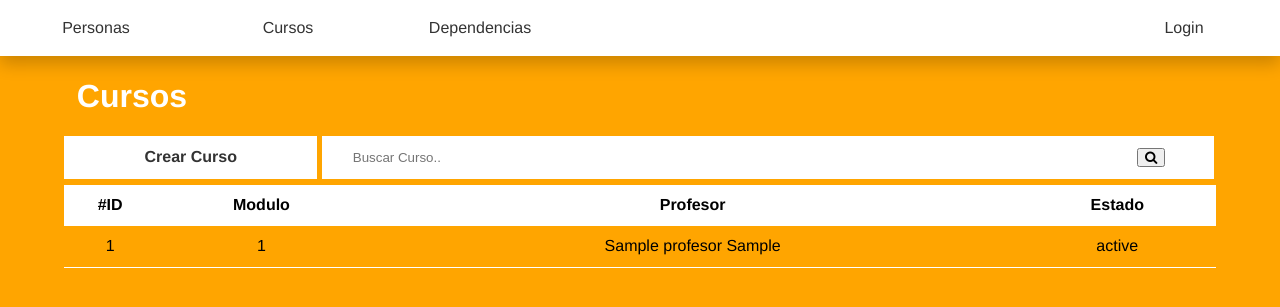
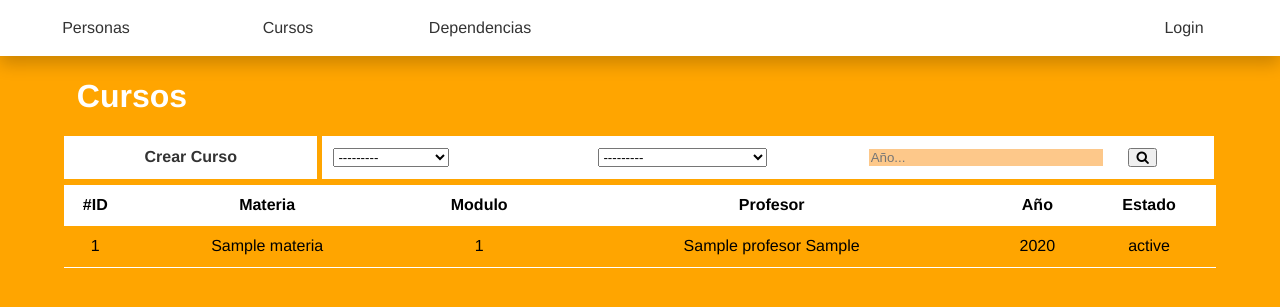
Before and after one commit to GeOnE-357/ProyectoEspacio, a Django app: page /Curso/ in a window 1280 px wide. Shown: the part 119-426 px from the top of the page. Run offline with Django 3.2, Linux system fonts and the light colour scheme; tables that the repository leaves empty hold one stand-in row (values such as "Sample post").

Commit message:
Arreglado el problema de la busqueda.

```diff
--- /dev/null
+++ b/cursos/filters.py
@@ -0,0 +1,7 @@
+from .models import Curso
+import django_filters
+
+class CursoFilter(django_filters.FilterSet):
+	class Meta:
+		model = Curso
+		fields = ['materiaID', 'profesorID', 'anio']
--- a/cursos/models.py
+++ b/cursos/models.py
@@ -16,7 +16,7 @@ class Materia(models.Model):
 	nombre=models.CharField(max_length=50)
 	tipo=models.CharField(max_length=20)
 	def __str__(self):
-		return self.nombre +'/'+self.tipo
+		return self.nombre
 
 class Mes(models.Model):
 	mes=models.CharField(max_length=15)
--- a/cursos/views.py
+++ b/cursos/views.py
@@ -1,9 +1,15 @@
 from django.shortcuts import render, redirect
 from .models import Curso, Materia, Mes, Asistencia
+from personas.models import Profesor
 from .forms import CursoForm, MateriaForm
+from .filters import CursoFilter
 
 def cursosListar(request):
-	return render(request, 'cursos/index.html', {'cursos': Curso.objects.all()})
+	cursos= Curso.objects.all()
+	materias = Materia.objects.all()
+	profes = Profesor.objects.all()
+	filtro = CursoFilter(request.GET, queryset=cursos)
+	return render(request, 'cursos/index.html', {'filtro':filtro, 'materias':materias, 'profes':profes} )
 
 
 def cursosCrear(request):
--- a/personas/views.py
+++ b/personas/views.py
@@ -9,13 +9,11 @@ def personasListar(request, tipo):
 	if a == 'Profesor':
 		personas = Profesor.objects.all()
 		filtro = ProfesorFilter(request.GET, queryset=personas)
-		return render(request, 'personas/index.html', {
-			'personas':personas, 'filtro':filtro, 'tipo':a})
+		return render(request, 'personas/index.html', {'filtro':filtro, 'tipo':a})
 	else:
 		personas = Alumno.objects.all()
 		filtro = AlumnoFilter(request.GET, queryset=personas)
-		return render(request, 'personas/index.html', {
-			'personas':personas, 'filtro':filtro, 'tipo':a})
+		return render(request, 'personas/index.html', {'filtro':filtro, 'tipo':a})
 
 
 def personaNuevo(request, tipo):
--- a/templates/cursos/index.html
+++ b/templates/cursos/index.html
@@ -4,27 +4,29 @@
 
 {% block content %}
 <h1>Cursos</h1>
+
   <div class="sub-nav">
     <a class="sub-btn" href="{% url 'cursos-crear' %}">Crear Curso</a>
-    <form type="get" action=".">
-      <input type="text" placeholder="Buscar Curso.." name="search">
-      <button type="submit"><i class="fa fa-search"></i></button>
-    </form>
+    {% include '../filtros/filtroCurso.html' %}
   </div>
   <div class="box">
     <table class="table ">
       <tr>
         <th>#ID</th>
+        <th>Materia</th>
         <th>Modulo</th>
         <th>Profesor</th>
+        <th>Año</th>
         <th>Estado</th>
       </tr>
   		<tbody>
-        {% for Curso in cursos %}
+        {% for Curso in filtro.qs %}
         <tr>
             <td><a {% if user.is_staff %} href="" {% endif %}>{{ Curso.id }}</a></td>
+            <td> {{ Curso.materiaID }} </td>
             <td> {{ Curso.modulo }} </td>
             <td> {{ Curso.profesorID }} </td>
+            <td> {{ Curso.anio }} </td>
             <td> {{ Curso.estado }} </td>
 	       </tr>
         {% endfor %}
--- /dev/null
+++ b/templates/filtros/filtroCurso.html
@@ -0,0 +1,22 @@
+<form type="GET" class="BuscarForm">
+  <div>
+    <select name="materiaID" id="id_materiaID">
+        <option value=0> --------- </option>
+      {% for Mat in materias  %}
+        <option value="{{ Mat.id }}">{{ Mat.nombre }}</option>
+      {% endfor %}
+    </select>
+  </div>
+  <div>
+    <select name="profesorID" id="id_profesorID">
+        <option value=0> --------- </option>
+      {% for Pro in profes  %}
+        <option value="{{ Pro.id }}">{{ Pro.nombre }} {{ Pro.apellido }}</option>
+      {% endfor %}
+    </select>
+  </div>
+  <div>
+    <input type="number" name="anio" placeholder="Año..." id="id_anio">
+  </div>
+  <button type="submit"><i class="fa fa-search"></i></button>
+</form>
```
